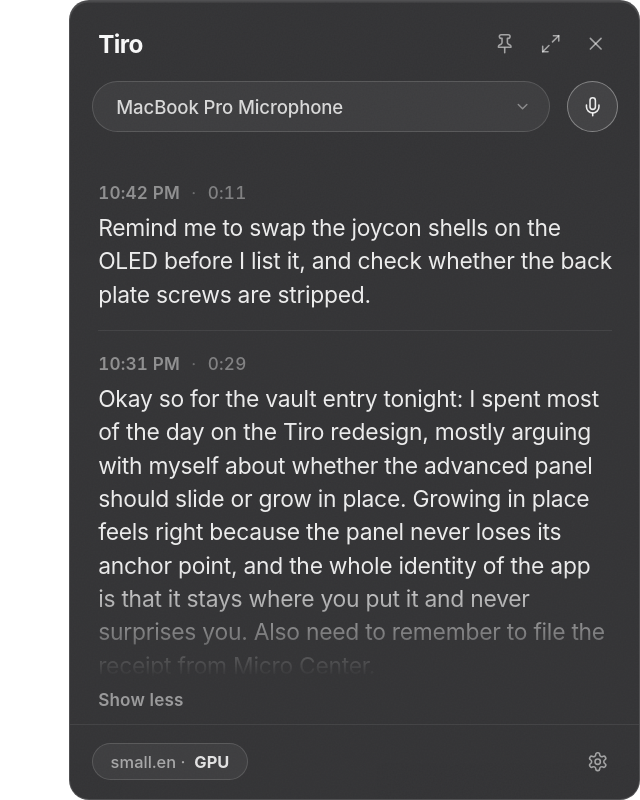
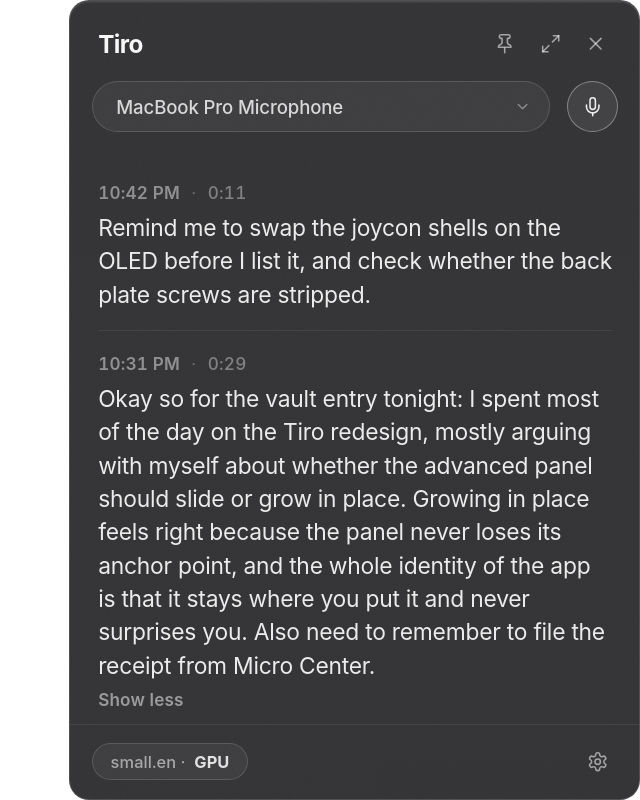
Before and after one commit to beckettharriman/tiro, a website: page ui/index.html in a window 1280 px wide. Both pictures are taken after a click on the button "Show more". Shown: the whole page, without its empty margins (640-1280 px from the left). Drawn offline with Linux system fonts and the light colour scheme.

Commit message:
Show more: drop the fade mask on an expanded entry
The clamp fade is set by .entry.clampable .txt.clamped, which outranks
.entry.expanded .txt, so Show more lifted the height limit but kept the
gradient mask sized to the full text: the last third of a long entry
faded to nothing. Match the specificity so expanding also clears the mask.

```diff
--- a/ui/styles.css
+++ b/ui/styles.css
@@ -293,7 +293,7 @@ a{ color:rgba(var(--ink),.92); } a:hover{ color:rgba(var(--ink),1); }
 }
 .showmore:hover{ color:rgba(var(--ink),.85); }
 .entry.clampable .showmore{ display:inline-block; }
-.entry.expanded .txt{ max-height:none; -webkit-mask-image:none; mask-image:none; }
+.entry.expanded .txt.clamped{ max-height:none; -webkit-mask-image:none; mask-image:none; }
 
 @keyframes land{
   0%{ opacity:0; transform:translateY(-10px) scale(.985); }
```
